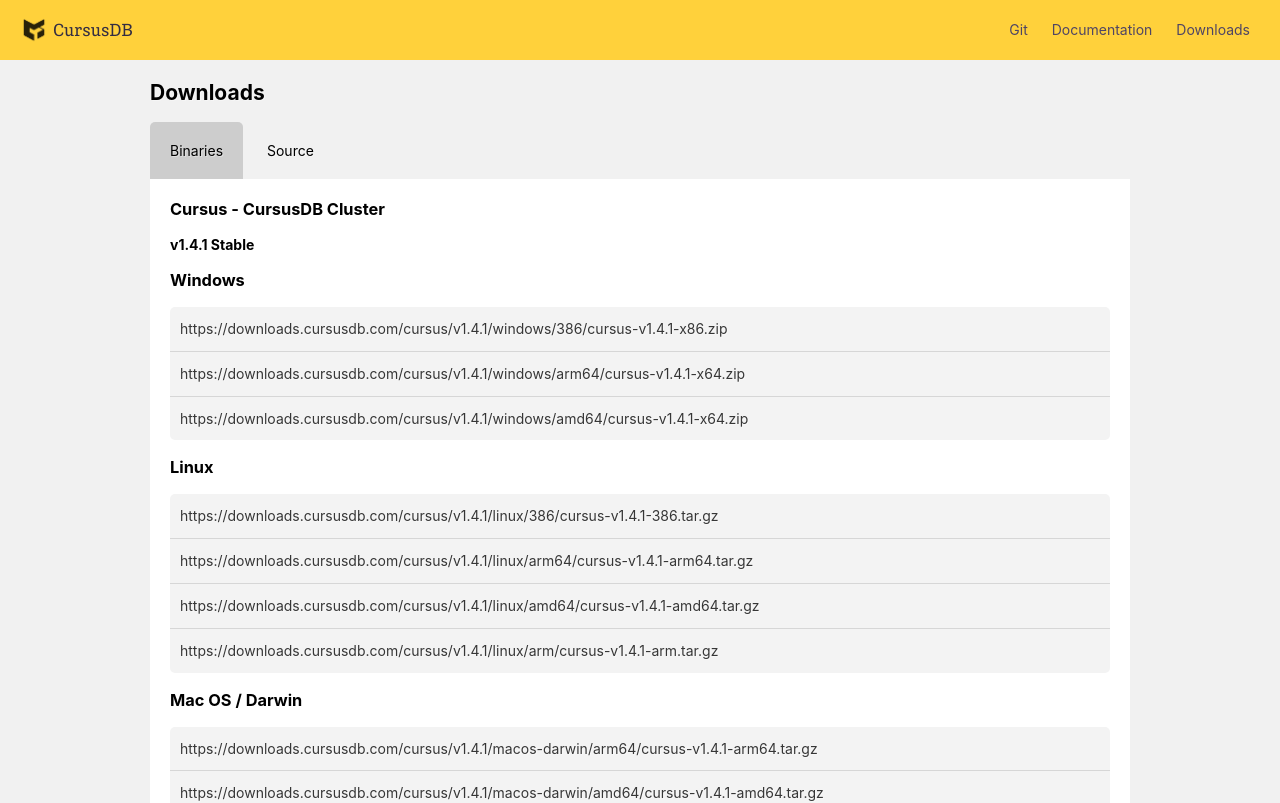
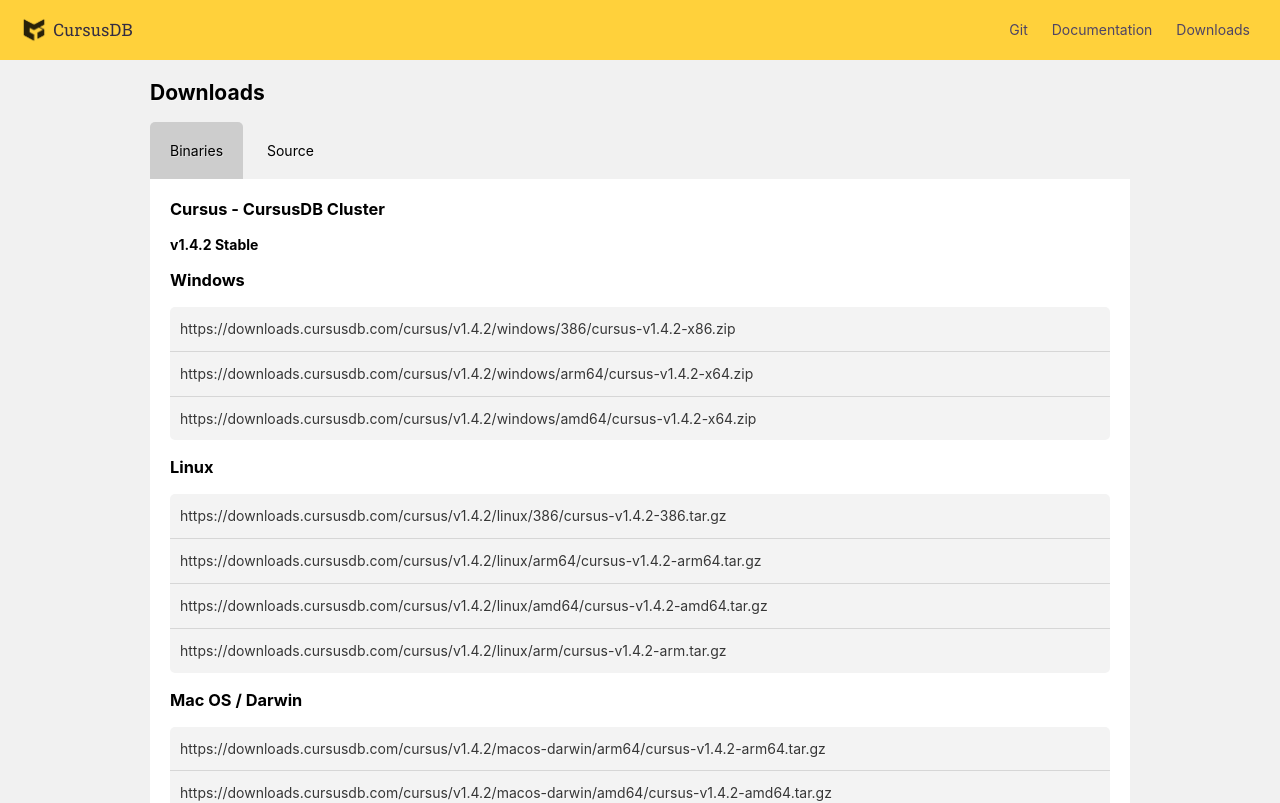
Before and after one commit to cursusdb/cursusdb-web, a SvelteKit app: page /downloads in a window 1280 px wide. Shown: the top 803 px of the page. Built offline with nearby package versions, Linux system fonts and the light colour scheme.

Commit message:
bump version to v1.4.2 for cluster and node

```diff
--- a/src/routes/downloads/+page.svelte
+++ b/src/routes/downloads/+page.svelte
@@ -1,7 +1,7 @@
 <script>
     let binaries = true; // viewing binary list
-    let currentVersionCursus = "v1.4.1"
-    let currentVersionCurode = "v1.4.1"
+    let currentVersionCursus = "v1.4.2"
+    let currentVersionCurode = "v1.4.2"
     let currentVersionCurush = "v1.0.1"
 </script>
 <svelte:head>
```
